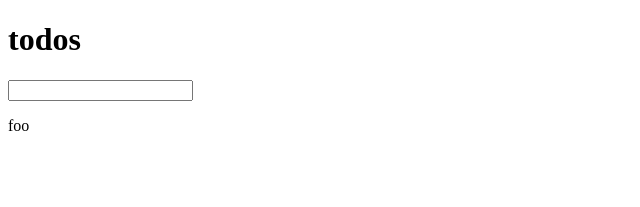
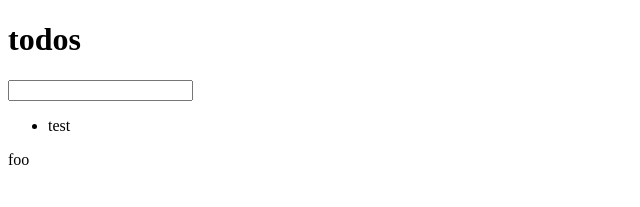
Before and after one commit to mgoldwater-nisum-com/to-do, a React app: page / in a window 1280 px wide. Shown: the top 207 px of the page, without its empty margins (0-640 px from the left). Built offline with nearby package versions, Linux system fonts and the light colour scheme.

Commit message:
Add example props to get rid of warning

```diff
--- a/src/App/App.jsx
+++ b/src/App/App.jsx
@@ -8,7 +8,7 @@ const App = () => (
   <div>
     <Header/>
     <AddToDo/>
-    <ToDos/>
+    <ToDos toDoList={['test']}/>
     <FilterToDos/>
   </div>
 );
```
Also changed, not shown: 2 other files (tests, documents, lock files or other folders).
